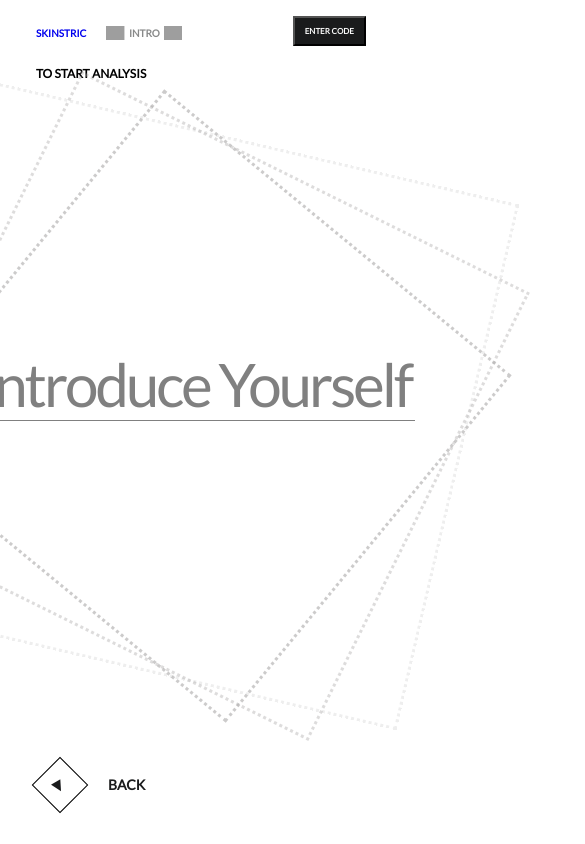
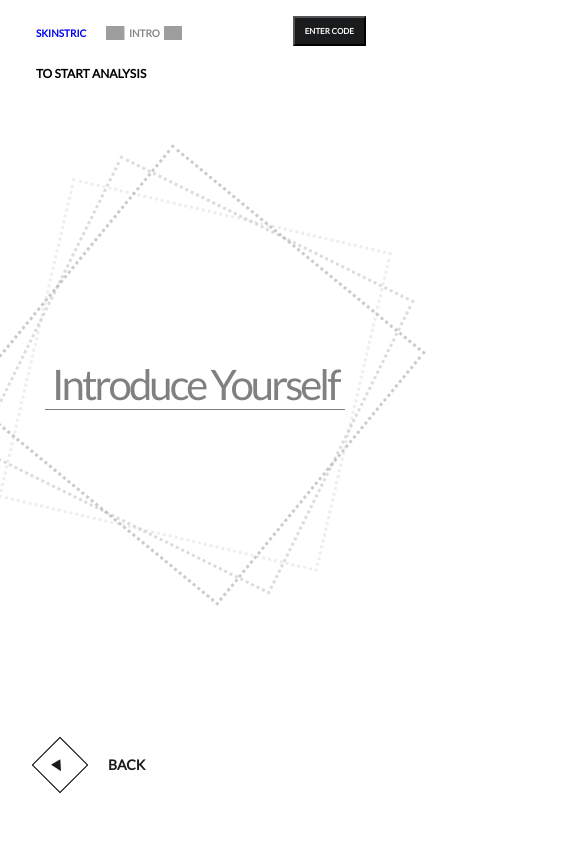
Before and after one commit to hackerjack9/Skinstric-AI, a React (Create React App) app: page /testing in a window 390 px wide. Shown: the whole page, 585 px wide, since content can reach past the window. Built offline with nearby package versions, Linux system fonts and the light colour scheme; grey boxes are pictures that could not be loaded; a web font is replaced by a local one.

Commit message:
Testing component media queries finished

```diff
--- a/src/index.css
+++ b/src/index.css
@@ -564,7 +564,7 @@ input::placeholder {
   font-size: 14px;
   border: none;
   left: 40px;
-  bottom: -40px;
+  bottom: -20px;
 }
 
 #button-back-1:hover .minibox-back {
@@ -1441,8 +1441,13 @@ text-align: end;
 
 /* ================================================== */
 
+
+
+
 /*--------------------------- Small phones-----------------------*/
 @media (max-width: 640px) {
+  /* -------------------Home-------------------------*/
+
  .hovereffect-container {
     justify-content: center;
     position: relative;
@@ -1533,6 +1538,35 @@ text-align: end;
   .triangle-left {
     display: none;
   }
+  /* ------------------Testing-----------------------*/
+.rotating-square-1,
+.rotating-square-2,
+.rotating-square-3 {
+  width: 328px;
+  height: 328px;
+}
+
+.rotating-square-1 {
+  margin-top: 125px;
+}
+
+.form-input-1, .form-input-2 {
+  width: 300px;
+  letter-spacing: -3px;
+  font-size: 42px;
+}
+
+/* Style the placeholder text */
+input::placeholder {
+  font-size: 42px;
+  color: gray;
+}
+
+  /* ------------------Result------------------------*/
+  /* ------------------Capture-----------------------*/
+  /* ------------------Camera------------------------*/
+  /* ------------------Select------------------------*/
+  /* ------------------Summary-----------------------*/
 }
 
 /*------------------------- Large devices (desktops) ----------------------*/
```
